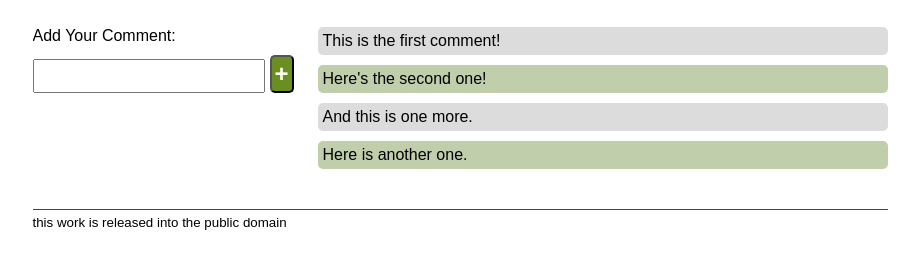
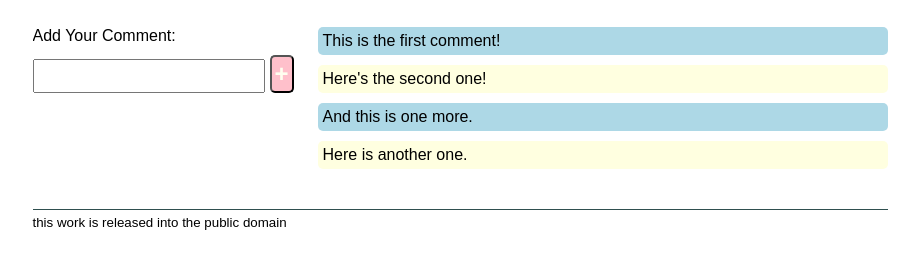
Before and after one commit to Nat34/Interactivity-JavaScript, a plain HTML site: page Example2/index.html in a window 1280 px wide. Shown: the part 41-306 px from the top of the page, without its empty margins (180-1099 px from the left). Drawn offline with nearby package versions, Linux system fonts and the light colour scheme.

Commit message:
color change

```diff
--- a/Example2/style.css
+++ b/Example2/style.css
@@ -60,7 +60,7 @@ main {
   	padding: 3px;
 	border-radius: 5px;
   	color: ivory;
-	background: olivedrab;
+	background: pink;
 	cursor: pointer;
 	font-size: 1.5em;
 	margin-left: 5px;
@@ -79,11 +79,11 @@ main {
 }
 
 .comments p:nth-child(even) { /*comments section using alternating colors acheived using nth-child pseudoclass*/
-    background-color: rgb(192, 206, 171)
+    background-color: lightyellow;
 }
 
 .comments p:nth-child(odd) {
-    background: gainsboro;
+    background: lightblue;
 }
 
 /*footer*/
```
